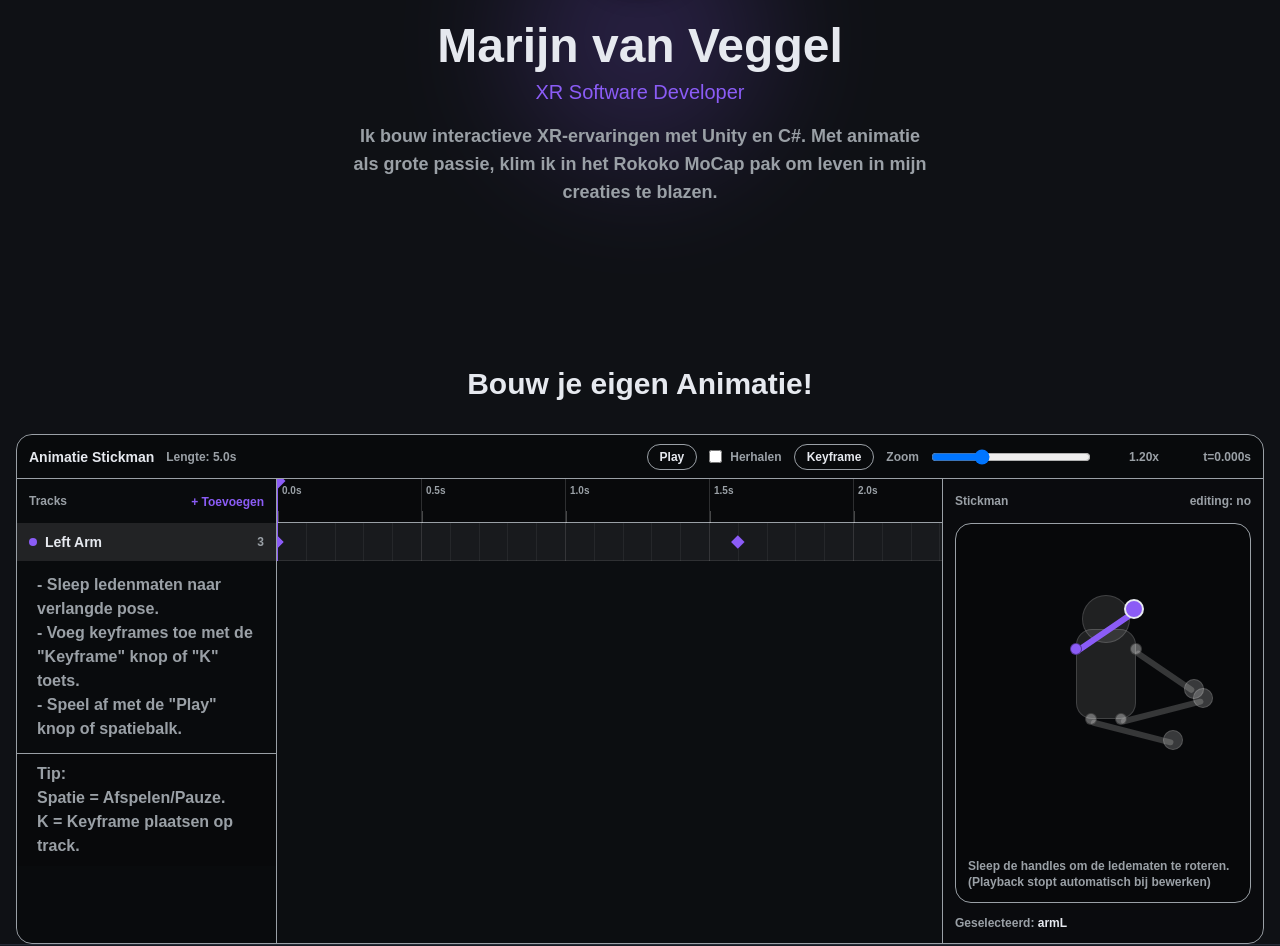
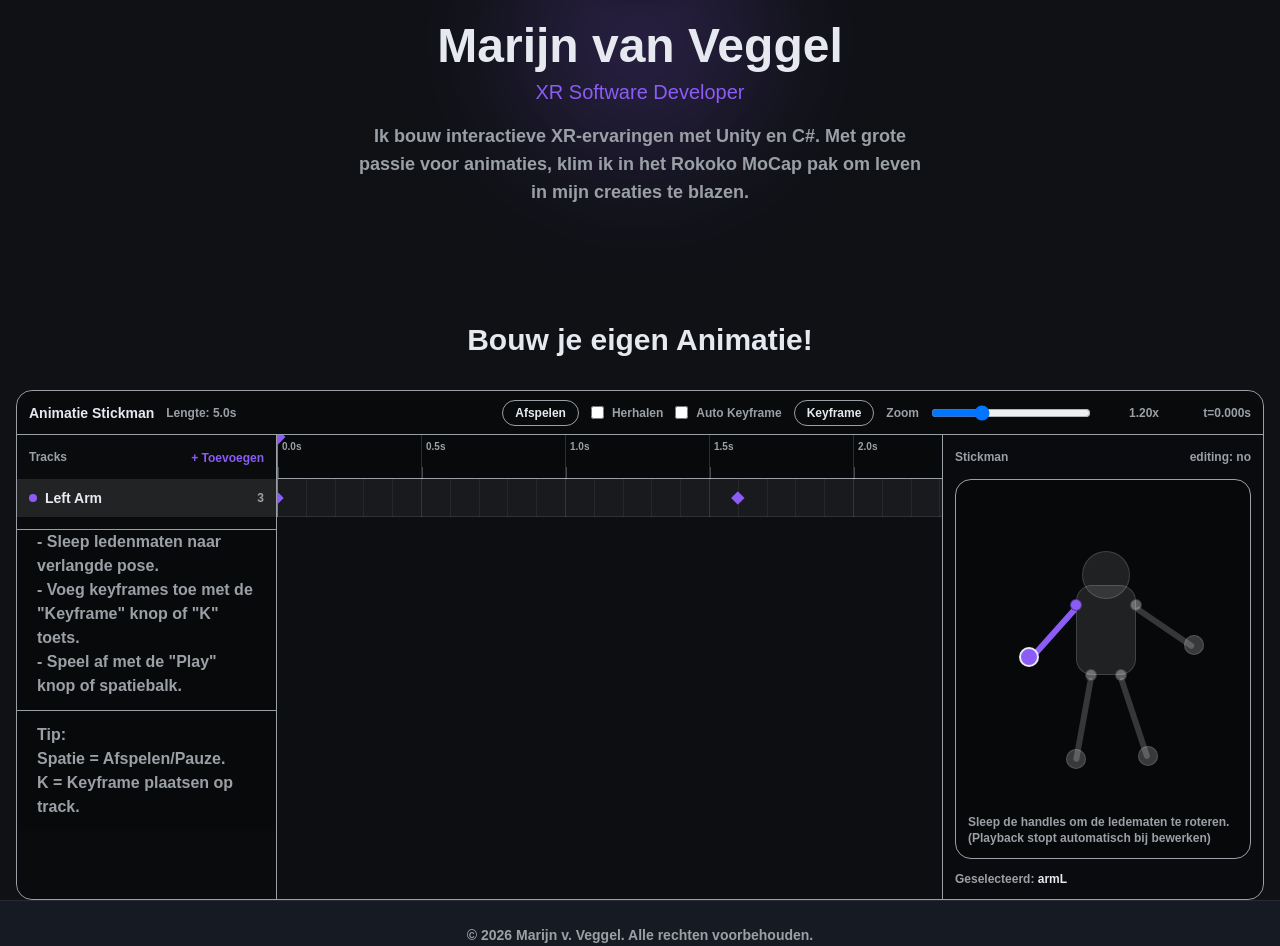
Before and after one commit to Rinus124/Portfolio_Website, a React (Vite) app: page /#/ in a window 1280 px wide. Shown: the part 307-1253 px from the top of the page. Built offline with nearby package versions, Linux system fonts and the light colour scheme; a web font is replaced by a local one.

Commit message:
Laatste toevoegingen aan TimeLine

```diff
--- a/src/components/Header.jsx
+++ b/src/components/Header.jsx
@@ -25,7 +25,7 @@ export default function Header() {
           onClick={scrollToTop}
           className="text-xl font-bold text-(--accent) hover:opacity-80 transition-opacity"
         >
-          Portfolio Marijn van Veggel
+          Marijn van Veggel
         </Link>
 
         {/* Navigatie links */}
--- a/src/components/UnityTimeLine.jsx
+++ b/src/components/UnityTimeLine.jsx
@@ -110,7 +110,7 @@ export default function WorkingAnimationLine() {
       id: "armL",
       name: "Left Arm",
       keys: [
-        { id: "k1", t: 0.0, v: -0.6 },
+        { id: "k1", t: 0.0, v: 2.3 },
         { id: "k2", t: 1.6, v: 0.7 },
         { id: "k3", t: 3.8, v: -0.3 },
       ],
@@ -123,11 +123,14 @@ export default function WorkingAnimationLine() {
 
   // Current pose (editable)
   const [pose, setPose] = useState(() => ({
-    armL: -0.6,
+    armL: 2.3,
     armR: 0.6,
-    legL: 0.25,
-    legR: -0.25,
+    legL: 1.75,
+    legR: 1.25,
   }));
+
+  // Add auto keyframe state
+  const [autoKeyframe, setAutoKeyframe] = useState(false);
 
   // Pose driven by playback/scrub
   const animatedPose = useMemo(() => {
@@ -323,6 +326,11 @@ export default function WorkingAnimationLine() {
     e.preventDefault();
     if (e.button != null && e.button !== 0) return;
     setIsPlaying(false); // nice UX: stop playback when editing
+    setSelectedTrackId(limbId);
+    if (!trackIds.has(limbId)) {
+      setDrag({ type: "tooltip", limbId, message: "Voeg ledemaat toe om te animeren" }); // first add track
+      return;
+    }
     setDrag({ type: "limb", limbId });
     e.currentTarget.setPointerCapture(e.pointerId);
   }
@@ -339,7 +347,13 @@ export default function WorkingAnimationLine() {
 
   function onPointerUpLimb(e) {
     if (e) e.preventDefault();
-    if (drag?.type === "limb") setDrag(null);
+    if (drag?.type === "limb") {
+      // Auto-add keyframe if enabled and track exists
+      if (autoKeyframe && trackIds.has(drag.limbId)) {
+        addKeyframe(drag.limbId);
+      }
+      setDrag(null);
+    }
   }
 
   const renderPose = drag?.type === "limb" ? pose : animatedPose;
@@ -372,7 +386,7 @@ export default function WorkingAnimationLine() {
             onClick={() => setIsPlaying((p) => !p)}
             title="Play/Pause (Space)"
           >
-            {isPlaying ? "Pause" : "Play"}
+            {isPlaying ? "Stoppen" : "Afspelen"}
           </button>
 
           <label className="flex items-center gap-2 text-xs text-(--muted)">
@@ -382,6 +396,16 @@ export default function WorkingAnimationLine() {
               onChange={(e) => setLoop(e.target.checked)}
             />
             Herhalen
+          </label>
+
+          {/* Add auto keyframe checkbox */}
+          <label className="flex items-center gap-2 text-xs text-(--muted)">
+            <input
+              type="checkbox"
+              checked={autoKeyframe}
+              onChange={(e) => setAutoKeyframe(e.target.checked)}
+            />
+            Auto Keyframe
           </label>
 
           <button
@@ -484,12 +508,12 @@ export default function WorkingAnimationLine() {
             })}
           </div>
 
-          <div className="px-5 pb-3 text-s text-(--muted)">
+          <div className="px-5 pb-3 text-s text-(--muted) border-t border-(--muted) bg-black/15">
             - Sleep ledenmaten naar verlangde pose. <br />
             - Voeg keyframes toe met de "Keyframe" knop of "K" toets. <br />
             - Speel af met de "Play" knop of spatiebalk.
           </div>
-          <div className="px-5 py-2 text-s text-(--muted) border-t border-(--muted) bg-black/15">
+          <div className="px-5 py-3 text-s text-(--muted) border-t border-(--muted) bg-black/15">
             Tip: <br />
             Spatie = Afspelen/Pauze. <br />
             K = Keyframe plaatsen op track.
@@ -746,7 +770,7 @@ export default function WorkingAnimationLine() {
 
             <div className="mt-3 text-xs text-(--muted)">
               Geselecteerd: <span className="text-(--text)">{selectedTrackId}</span>{" "}
-              {trackIds.has(selectedTrackId) ? "" : "(add a track to animate)"}
+              {trackIds.has(selectedTrackId) ? "" : <span className="text-xs text-red-500 px-2 py-2">(Voeg een track toe om te animeren)</span>}
             </div>
           </div>
         </div>
--- a/src/pages/home.jsx
+++ b/src/pages/home.jsx
@@ -34,7 +34,7 @@ export default function Home() {
       </section>
 
       {/* Timeline Title */}
-      <div className="container mx-auto text-center mt-12">
+      <div className="container mx-auto text-center mt-1">
         <h2 className="text-3xl font-bold text-(--text)">{siteConfig.TLTitle}</h2>
       </div>
 
--- a/src/siteConfig.js
+++ b/src/siteConfig.js
@@ -3,7 +3,7 @@ import profilePic from "./pictures/ProfilePic.png";
 export const siteConfig = {
   name: "Marijn van Veggel",
   role: "XR Software Developer",
-  tagline: "Ik bouw interactieve XR-ervaringen met Unity en C#. Met animatie als grote passie, klim ik in het Rokoko MoCap pak om leven in mijn creaties te blazen.",
+  tagline: "Ik bouw interactieve XR-ervaringen met Unity en C#. Met grote passie voor animaties, klim ik in het Rokoko MoCap pak om leven in mijn creaties te blazen.",
   aboutImage: profilePic,
   TLTitle: "Bouw je eigen Animatie!",
   cv: "https://www.w3.org/WAI/ER/tests/xhtml/testfiles/resources/pdf/dummy.pdf",
```
